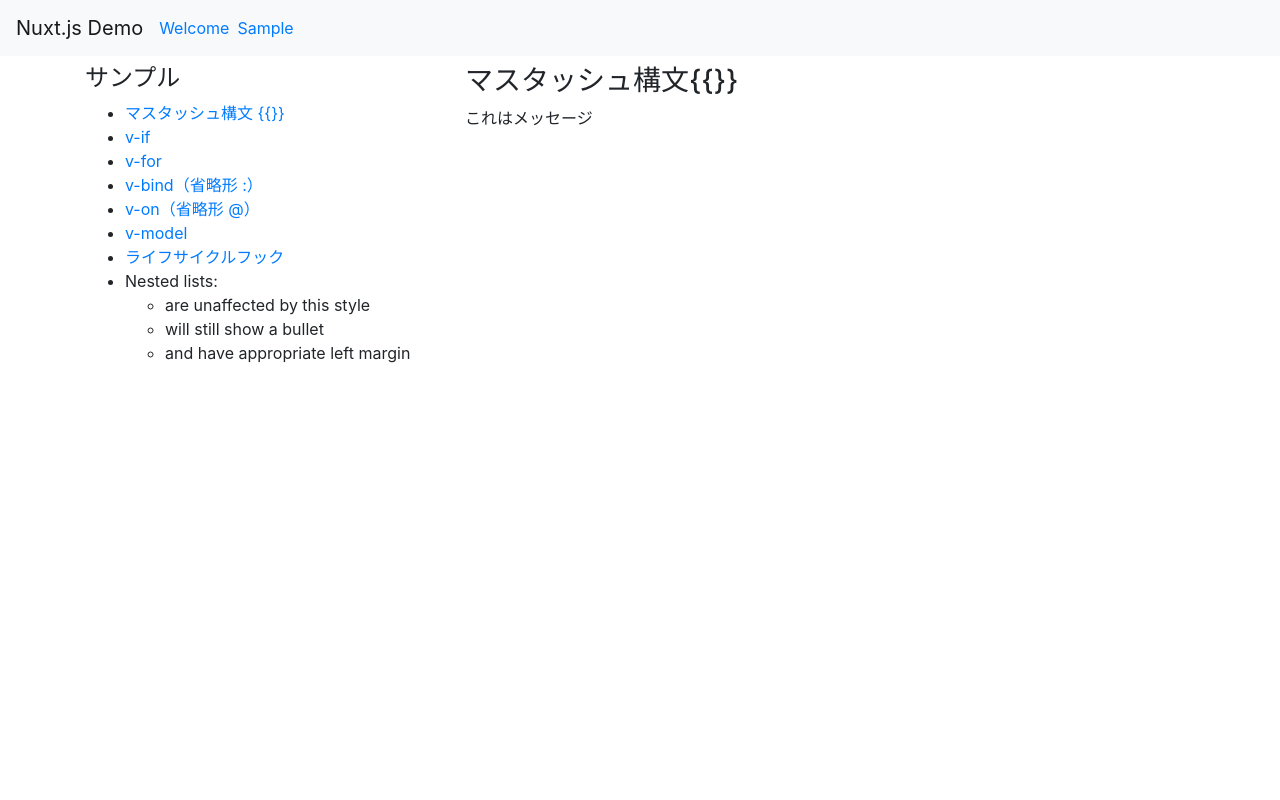
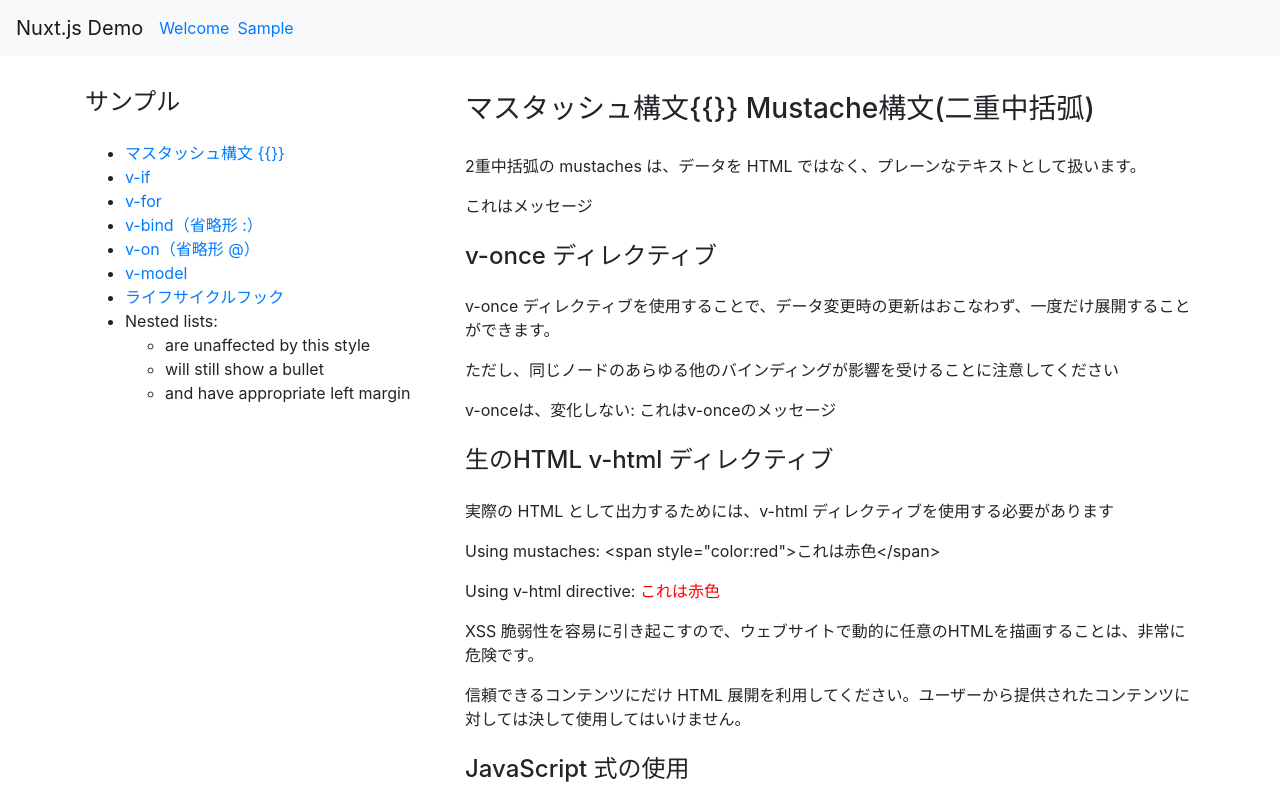
Before and after one commit to 0gravity000/nuxtdemo, a Nuxt app: page /sample/mustache in a window 1280 px wide. Shown: the top 800 px of the page. Built offline with nearby package versions, Linux system fonts and the light colour scheme.

Commit message:
マスタッシュ構文、vｰbindページの編集、nuxtdemo.cssの追加

```diff
--- /dev/null
+++ b/assets/css/nuxtdemo.css
@@ -0,0 +1,3 @@
+h1, h2, h3, h4, h5, h6 {
+  margin: 1em auto;
+}
--- a/nuxt.config.js
+++ b/nuxt.config.js
@@ -21,6 +21,7 @@ export default {
 
   // Global CSS: https://go.nuxtjs.dev/config-css
   css: [
+    '@/assets/css/nuxtdemo.css'
   ],
 
   // Plugins to run before rendering page: https://go.nuxtjs.dev/config-plugins
--- a/pages/sample/mustache.vue
+++ b/pages/sample/mustache.vue
@@ -1,7 +1,22 @@
 <template>
   <div>
-    <h3>マスタッシュ構文{{}}</h3>
+    <h3>マスタッシュ構文{{}} Mustache構文(二重中括弧)</h3>
+    <p>2重中括弧の mustaches は、データを HTML ではなく、プレーンなテキストとして扱います。</p>
     <p>{{ message }}</p>
+    <h4>v-once ディレクティブ</h4>
+    <p>v-once ディレクティブを使用することで、データ変更時の更新はおこなわず、一度だけ展開することができます。</p>
+    <p>ただし、同じノードのあらゆる他のバインディングが影響を受けることに注意してください</p>
+    <span v-once>v-onceは、変化しない: {{ once_message }}</span>
+    <h4>生のHTML v-html ディレクティブ</h4>
+    <p>実際の HTML として出力するためには、v-html ディレクティブを使用する必要があります</p>
+    <p>Using mustaches: {{ rawHtml }}</p>
+    <p>Using v-html directive: <span v-html="rawHtml" /></p>
+    <p>XSS 脆弱性を容易に引き起こすので、ウェブサイトで動的に任意のHTMLを描画することは、非常に危険です。</p>
+    <p>信頼できるコンテンツにだけ HTML 展開を利用してください。ユーザーから提供されたコンテンツに対しては決して使用してはいけません。</p>
+    <h4>JavaScript 式の使用</h4>
+    <p>JavaScript 式を完全にサポートする。文は動作しない。</p>
+    <p>テンプレート式はサンドボックスで、Math や Date といった ホワイトリストにあるグローバルオブジェクト だけにアクセスできます。</p>
+    <p>テンプレート式内でユーザーが定義したグローバルオブジェクトにアクセスしようとしてはいけません。</p>
   </div>
 </template>
 
@@ -10,7 +25,9 @@ export default {
   layout: 'sample',
   data () {
     return {
-      message: 'これはメッセージ'
+      message: 'これはメッセージ',
+      once_message: 'これはv-onceのメッセージ',
+      rawHtml: '<span style="color:red">これは赤色</span>'
     }
   }
 }
--- a/pages/sample/vbind.vue
+++ b/pages/sample/vbind.vue
@@ -4,6 +4,16 @@
     <span :title="message">
       マウスを数秒間、この文章の上に置くと、動的にバインドされたタイトルが表示されます。
     </span>
+    <p>Mustache は、HTML 属性の内部で使用することはできません。代わりに、v-bind ディレクティブを使用する</p>
+    <div :id="dynamicId" />
+    <h4>属性が真偽値属性の場合</h4>
+    <p>isButtonDisabled が null、undefined、または false の値を持つ場合、disabled属性は描画された button要素に含められません。</p>
+    <button :disabled="isButtonDisabled">
+      Button
+    </button>
+    <h4>動的引数 バージョン 2.6.0 から</h4>
+    <p>角括弧で囲むことで JavaScript 式をディレクティブの引数に使うこともできます</p>
+    <a :[attributeName]="url">リンク</a>
   </div>
 </template>
 
@@ -12,7 +22,9 @@ export default {
   layout: 'sample',
   data () {
     return {
-      message: 'title属性にバインドされたメッセージ'
+      message: 'title属性にバインドされたメッセージ',
+      attributeName: 'href',
+      url: 'https://jp.vuejs.org/v2/guide/syntax.html#%E5%8B%95%E7%9A%84%E5%BC%95%E6%95%B0'
     }
   }
 }
```
